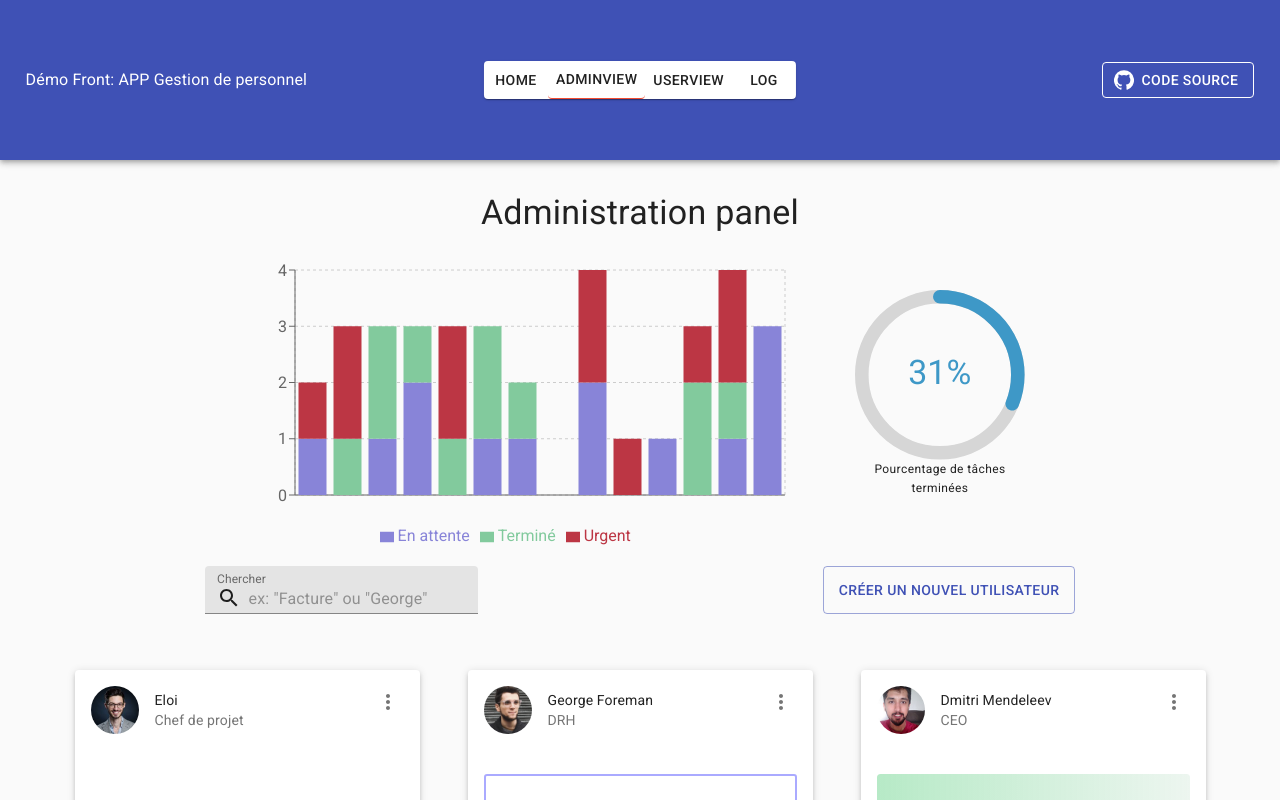
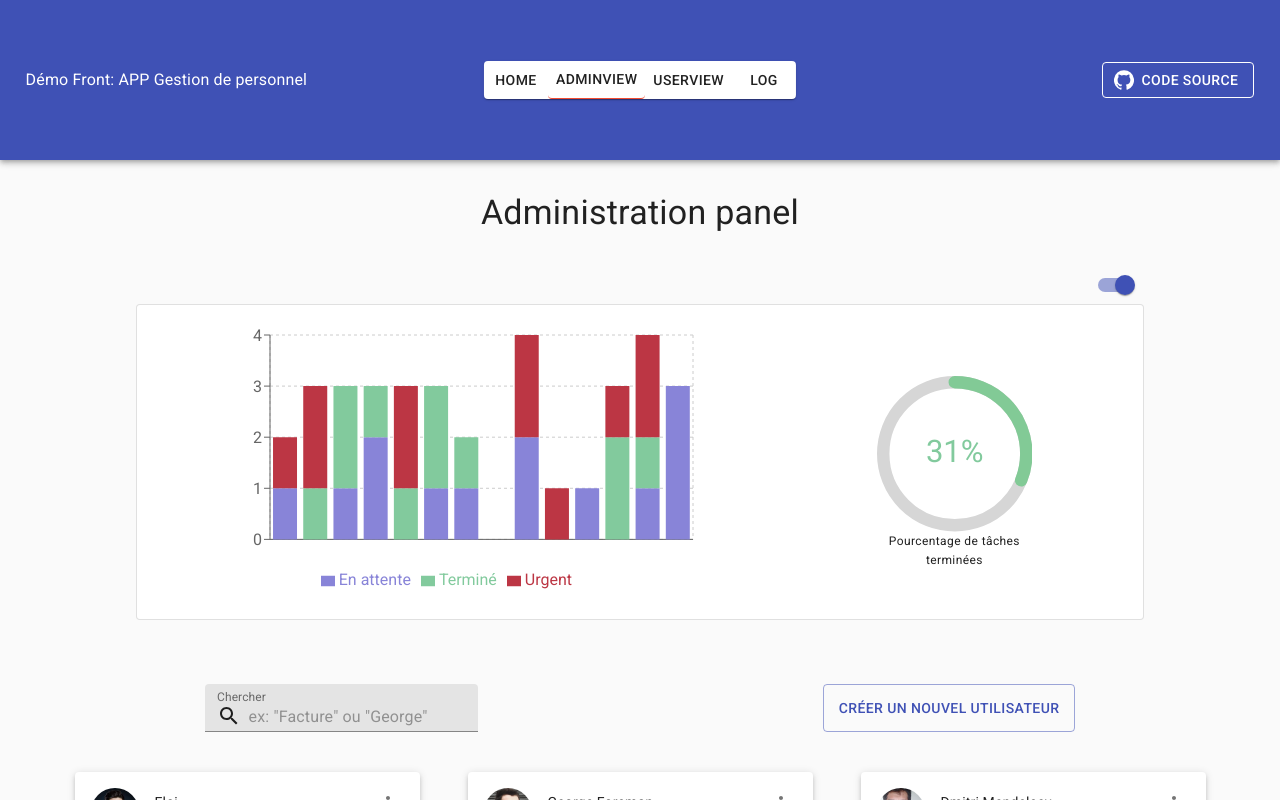
Before and after one commit to bahuet/taskApp, a React (Create React App) app: page /adminview in a window 1280 px wide. Shown: the top 800 px of the page. Built offline with nearby package versions, Linux system fonts and the light colour scheme.

Commit message:
admin panel

```diff
--- a/package.json
+++ b/package.json
@@ -9,12 +9,14 @@
     "@testing-library/jest-dom": "^4.2.4",
     "@testing-library/react": "^9.4.0",
     "@testing-library/user-event": "^7.2.1",
+    "apexcharts": "^3.15.2",
     "array-move": "^2.2.1",
     "clsx": "^1.0.4",
     "gsap": "^3.0.5",
     "material-ui-popup-state": "^1.5.1",
     "pure-css3-animated-border": "^1.0.0",
     "react": "^16.12.0",
+    "react-apexcharts": "^1.3.6",
     "react-circular-progressbar": "^2.0.3",
     "react-dom": "^16.12.0",
     "react-router-dom": "^5.1.2",
--- /dev/null
+++ b/src/Components/MainPages/AdminDashBoard.js
@@ -0,0 +1,33 @@
+import React, { useState } from 'react'
+
+import BarChart from '../Secondary/BarChart'
+import ProgressBar from '../Secondary/ProgressBar'
+import { Typography, Grid, Button, Paper } from "@material-ui/core";
+
+export default ({ users, todos }) => {
+  return (
+    <Paper variant="outlined" style={{minWidth: '350px' }}>
+      <Grid container justify="space-around" alignItems="flex-end"
+      //  TODO => il faudra refactor le calcul des données pour les charts
+      >
+
+        <Grid item xs={12} sm={12} md={8} lg={6} xl={6} style={{
+          width: '99%',
+          minWidth: '345px'
+        }}>
+          <BarChart userList={users.userList} taskList={todos.todoList} />
+        </Grid>
+
+        <Grid item xs={8} sm={6} md={4} lg={3} xl={2} style={{
+          minWidth: '250px',
+          textAlign: 'center',
+          padding: '3em'
+        }}>
+          <ProgressBar taskList={todos.todoList} />
+          <Typography variant="caption" display="block">Pourcentage de tâches terminées</Typography>
+        </Grid>
+
+      </Grid>
+    </Paper>
+  )
+}
--- a/src/Components/MainPages/AdminView.js
+++ b/src/Components/MainPages/AdminView.js
@@ -4,14 +4,14 @@ import CreateUserDialog from '../Dialogs/CreateUserDialog'
 import useInput from '../useHooks/useInput'
 import TodosCard from '../Card/TodosCard'
 import SearchBox from '../Secondary/SearchBox'
-import BarChart from '../Secondary/BarChart'
-import ProgressBar from '../Secondary/ProgressBar'
-import { Typography, Grid, Button } from "@material-ui/core";
+import AdminDashBoard from './AdminDashBoard'
+import { Typography, Grid, Button, Collapse, Switch } from "@material-ui/core"
 
 export default ({ users, todos, setNotification }) => {
 
   const [createUserDialogStatus, setCreateUserDialogStatus] = useState(false)
   const tasksFilter = useInput()
+  const [showDashBoard, setShowDashBoard] = useState(true)
 
   // Filtre
   const normalizeString = str => str.toLowerCase().normalize("NFD").replace(/[\u0300-\u036f]/g, "")
@@ -49,22 +49,25 @@ export default ({ users, todos, setNotification }) => {
           <Typography variant='h4'> Administration panel </Typography>
         </Grid>
 
+        <Grid item xs={10} >
 
-        <Grid container justify="center"
-        //  TODO => il faudra optimiser
-        >
-          <Grid item >
-            <BarChart userList={users.userList} taskList={todos.todoList} />
-          </Grid>
+          <div>
+            <div style={{ display: 'flex', justifyContent: 'flex-end', alignItems: 'center' }}>
+              <Typography variant="body2"> {showDashBoard ? '' : 'Afficher le tableau admin'}</Typography>
+              <Switch onChange={() => setShowDashBoard(!showDashBoard)} checked={showDashBoard} color='primary' />
+            </div>
+            <Collapse in={showDashBoard}>
 
-          <Grid item style={{ padding: "40px 40px 40px 40px", maxHeight: '20%', maxWidth: '20%', textAlign: 'center' }}>
-            <ProgressBar taskList={todos.todoList} />
-            <Typography variant="caption" display="block">Pourcentage de tâches terminées</Typography>
-          </Grid>
+              <AdminDashBoard users={users} todos={todos} />
+            </Collapse>
+          </div>
+
+
         </Grid>
 
+
         <Grid item xs={12}>
-          <Grid container justify="space-around">
+          <Grid container justify="space-around" style={{ marginTop: '2em' }}>
             <SearchBox tasksFilter={tasksFilter} />
 
             <Button variant="outlined" color="primary" onClick={() => setCreateUserDialogStatus(true)}>
@@ -80,10 +83,11 @@ export default ({ users, todos, setNotification }) => {
       <Grid container
         // TaskCards grid
         spacing={6}
-        style={{ marginTop: '2em' }}
+        style={{ marginTop: '1em' }}
         justify="center"
         alignItems="stretch"
       >
+
         {filteredUsers.map((user) => (
 
           <Grid item key={user.id} >
--- a/src/Components/MainPages/Home.js
+++ b/src/Components/MainPages/Home.js
@@ -28,7 +28,7 @@ export default () => {
           <Typography variant="h6" >Quoi:</Typography>
           <Typography variant="body1" gutterBottom>
             Ceci est mon premier project, il s'agit d'une application de gestion de personnel<br />
-            C'est une application React + Material UI avec peu de dependencies (react router, recharts),
+            C'est une application React avec le minimum de dependencies (Material UI, react router, reCharts),
              encore au stade de proof of concept et en cours de développement (Commencée en Janvier 2020)
               Seul le front-end est disponible pour l'instant
           </Typography>
--- a/src/Components/Secondary/BarChart.js
+++ b/src/Components/Secondary/BarChart.js
@@ -1,6 +1,6 @@
 import React from 'react'
 import {
-  BarChart, Bar, XAxis, YAxis, CartesianGrid, Tooltip, Legend,
+  BarChart, Bar, XAxis, YAxis, CartesianGrid, Tooltip, Legend, ResponsiveContainer
 } from 'recharts'
 
 
@@ -25,8 +25,9 @@ export default ({ userList, taskList }) => {
   const orderedData = userList.map(user => unorderedData[user.id] ? unorderedData[user.id] : { name: user.name, pending: 0, urgent: 0, completed: 0 })
 
   return (
-    <BarChart width={600} height={300} data={orderedData}
-      margin={{ top: 20, right: 30, left: 20, bottom: 5 }}>
+    <ResponsiveContainer aspect={1.6}>
+      <BarChart data={orderedData}
+        margin={{ top: 30, right: 10, left: 10, bottom: 30 }}>
         <CartesianGrid strokeDasharray="3 3" />
         <XAxis dataKey="name" tick='' />
         <YAxis />
@@ -35,7 +36,7 @@ export default ({ userList, taskList }) => {
         <Bar dataKey="pending" stackId="a" fill="#8884d8" name='En attente' />
         <Bar dataKey="completed" stackId="a" fill="#82ca9d" name='Terminé' />
         <Bar dataKey="urgent" stackId="a" fill="#bc3644" name='Urgent' />
-
       </BarChart>
+    </ResponsiveContainer >
   )
 }
--- a/src/Components/Secondary/ProgressBar.js
+++ b/src/Components/Secondary/ProgressBar.js
@@ -1,5 +1,5 @@
 import React from 'react'
-import { CircularProgressbar } from 'react-circular-progressbar';
+import { CircularProgressbar, buildStyles } from 'react-circular-progressbar';
 import 'react-circular-progressbar/dist/styles.css';
 
 export default ({ taskList }) => {
@@ -17,6 +17,14 @@ export default ({ taskList }) => {
   const percentage = Math.floor((completed / total) * 100)
 
   return (
-    <CircularProgressbar value={percentage} text={`${percentage}%`} />
+    <CircularProgressbar  value={percentage} text={`${percentage}%`}
+      styles={buildStyles({
+
+        // Colors
+        pathColor: `rgba(130, 202, 150, ${percentage / 100 +10})`,
+        textColor: '#82ca9d',
+        trailColor: '#d6d6d6',
+        backgroundColor: '#3e98c7',
+      })} />
   )
 }
```
Also changed, not shown: src/assets/helpers/fakeActivity.js (added, +7 -0 lines), todo.txt, 1 other file (tests, documents, lock files or other folders). Lines whose indentation alone changed are shown as unchanged.
